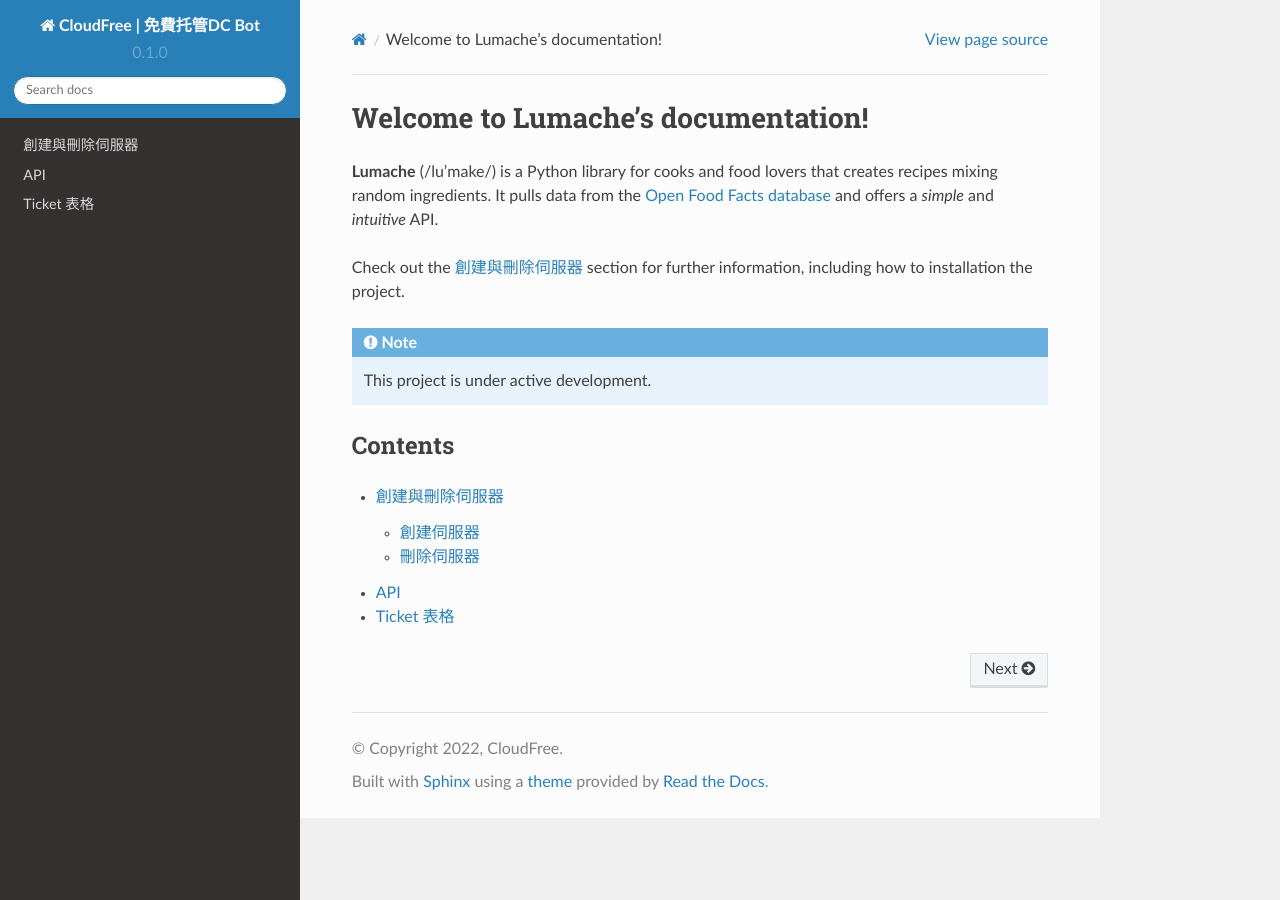
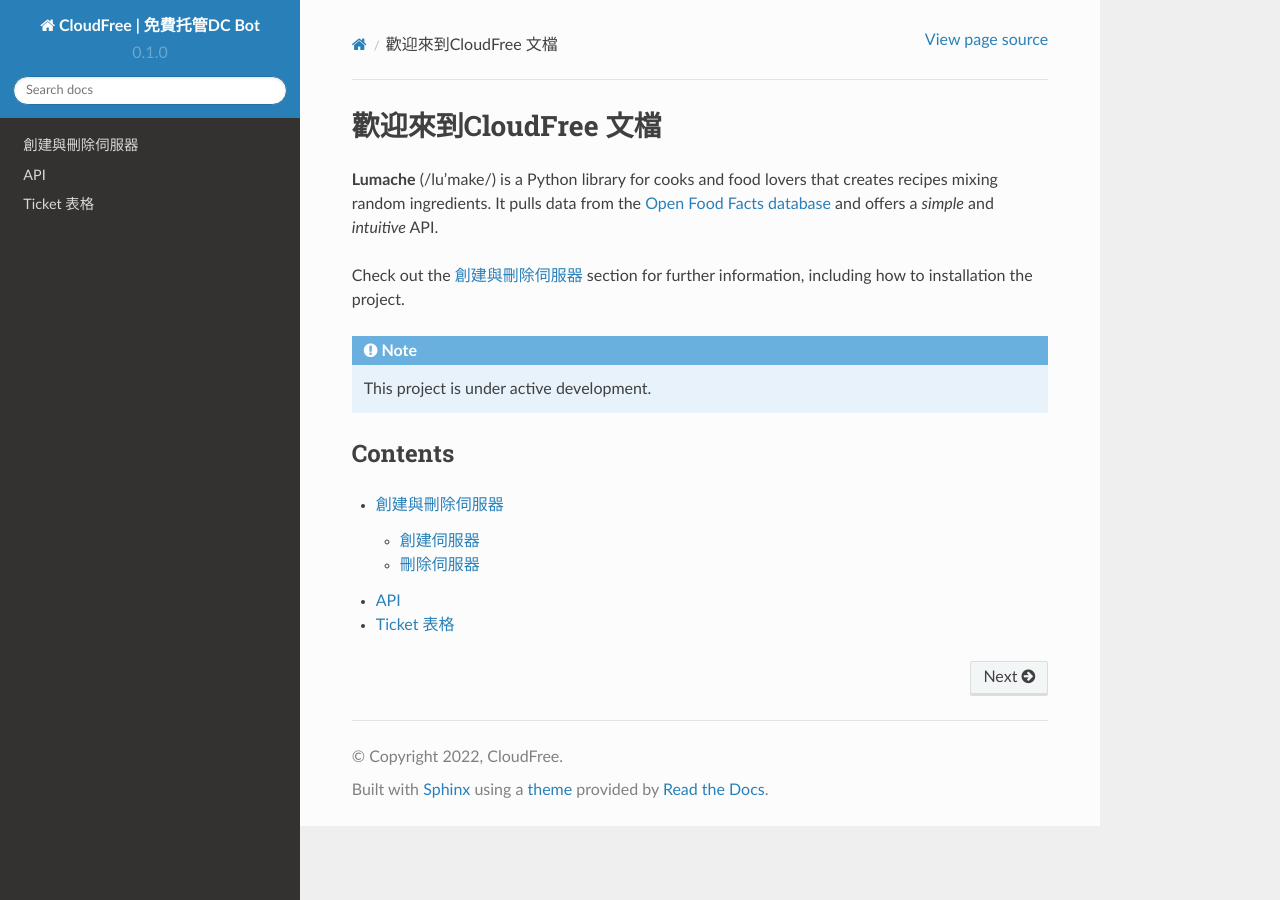
Before and after one commit to alexkong1123/cloudfree-docs, a Sphinx documentation site: the page built from docs/source/index.rst, in a window 1280 px wide. Built offline with Sphinx 7.4.7 and the Read the Docs theme 2.0.0, drawn with Linux system fonts in a browser that asks for light colours.

Commit message:
Update index.rst

```diff
--- a/docs/source/index.rst
+++ b/docs/source/index.rst
@@ -1,4 +1,4 @@
-Welcome to Lumache's documentation!
+歡迎來到CloudFree 文檔
 ===================================
 
 **Lumache** (/lu'make/) is a Python library for cooks and food lovers
```
